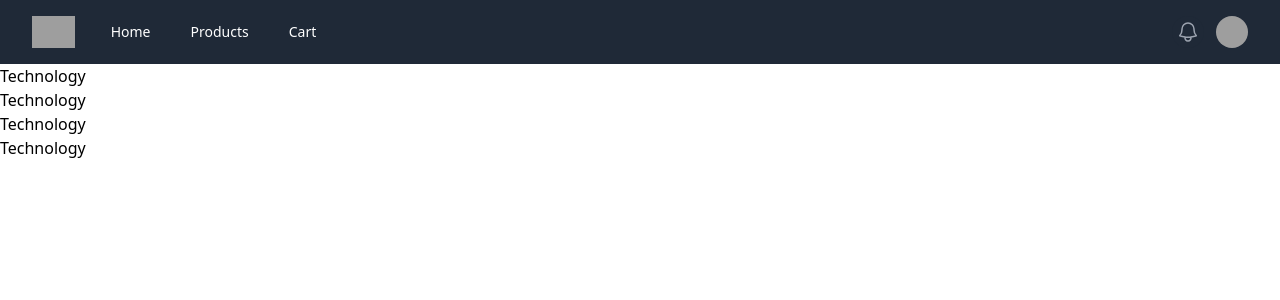
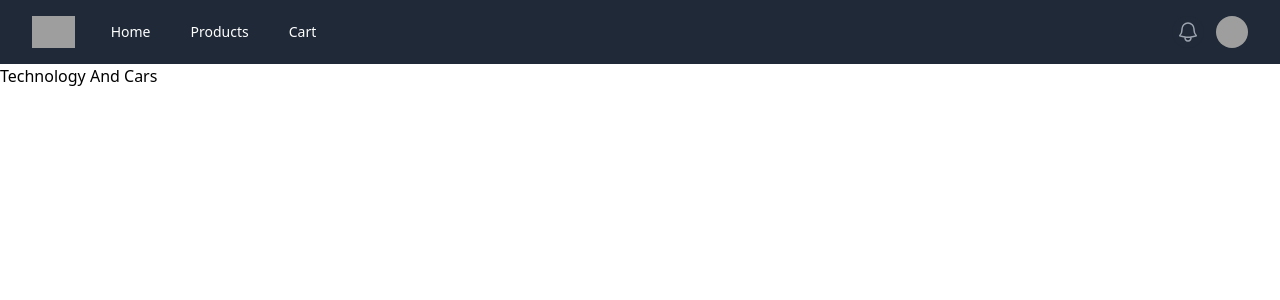
Before and after one commit to frontenddevtrainer/educommerce-aug, an Angular app: page /products in a window 1280 px wide. Shown: the top 300 px of the page. Built offline with nearby package versions, Linux system fonts and the light colour scheme; grey boxes are pictures that could not be loaded.

Commit message:
Custom capitalise pipe

```diff
--- a/src/app/pages/productspage/productspage.component.html
+++ b/src/app/pages/productspage/productspage.component.html
@@ -1,7 +1 @@
-<h1 highlight>Technology</h1>
-
-<h1 highlight>Technology</h1>
-
-<h1 highlight>Technology</h1>
-
-<h1 highlight>Technology</h1>
+<h1 highlight >{{heading | capitalise}}</h1>
--- a/src/app/pages/productspage/productspage.component.ts
+++ b/src/app/pages/productspage/productspage.component.ts
@@ -1,13 +1,14 @@
 import { Component } from '@angular/core';
 import { HighlightDirective } from '../../directives/highlight.directive';
+import { CapitalisePipe } from '../../pipes/capitalise.pipe';
 
 @Component({
   selector: 'edu-productspage',
   standalone: true,
-  imports: [HighlightDirective],
+  imports: [HighlightDirective, CapitalisePipe],
   templateUrl: './productspage.component.html',
   styleUrl: './productspage.component.css'
 })
 export class ProductspageComponent {
-
+  heading = "technology and cars"
 }
--- /dev/null
+++ b/src/app/pipes/capitalise.pipe.ts
@@ -0,0 +1,20 @@
+import { Pipe, PipeTransform } from '@angular/core';
+
+@Pipe({
+  name: 'capitalise',
+  standalone: true,
+})
+export class CapitalisePipe implements PipeTransform {
+  transform(value: string): string {
+    if (!value) {
+      return '';
+    }
+
+    return value
+      .split(' ')
+      .map((word) => {
+        return word.charAt(0).toUpperCase() + word.slice(1).toLowerCase();
+      })
+      .join(' ');
+  }
+}
```
Also changed, not shown: 1 other file (tests, documents, lock files or other folders).
